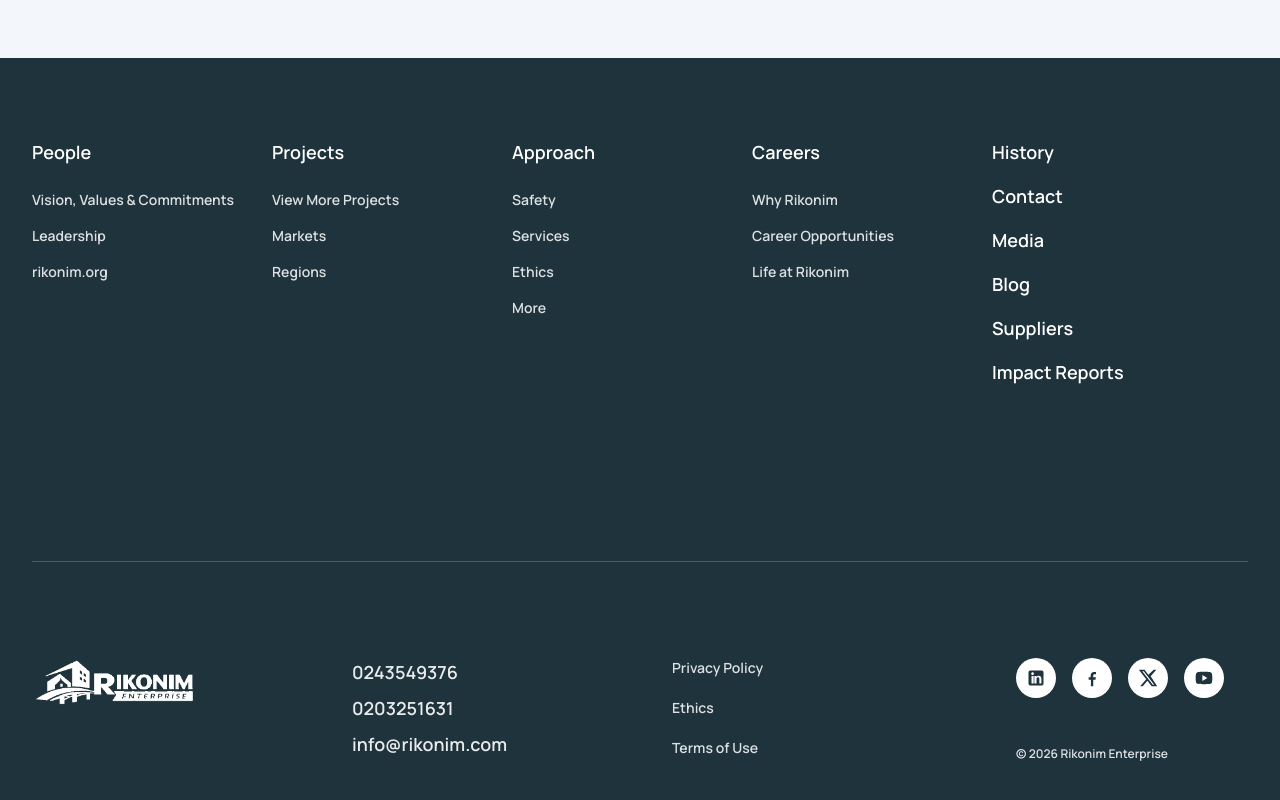
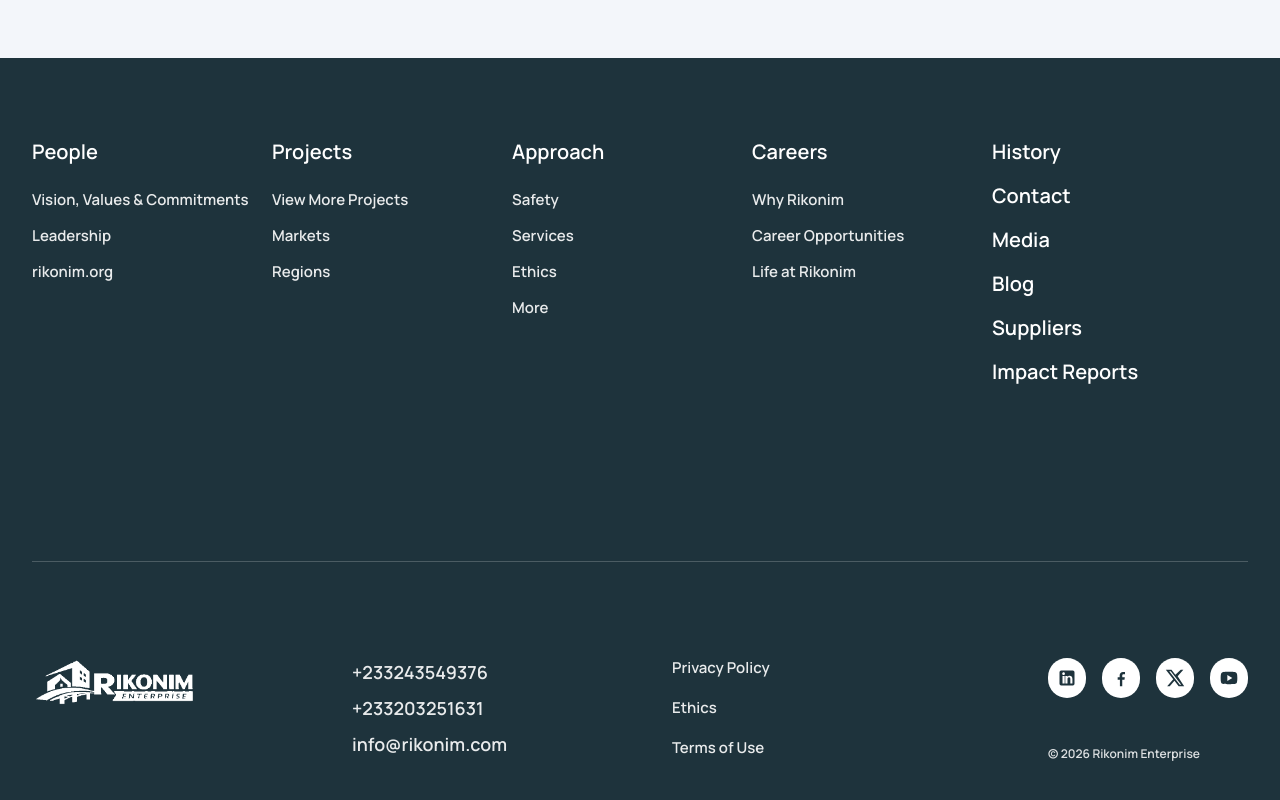
Before and after one commit to chillboy0101/rikonim-enterprise, a Next.js app: page / in a window 1280 px wide. Shown: the part 4224-5024 px from the top of the page. Built offline with nearby package versions, Linux system fonts and the light colour scheme; no server answers.

Commit message:
Footer: sharper text, +233 phones, social alignment

```diff
--- a/content/settings/site.json
+++ b/content/settings/site.json
@@ -103,7 +103,7 @@
     }
   ],
   "contact": {
-    "phone": "0243549376 / 0203251631",
+    "phone": "+233243549376 / +233203251631",
     "email": "info@rikonim.com",
     "headOffice": "Accra, Ghana",
     "addressLines": [
--- a/src/components/SiteFooter.tsx
+++ b/src/components/SiteFooter.tsx
@@ -10,7 +10,7 @@
     .filter(Boolean);
 
   return (
-    <footer className="bg-brand-blueDark text-white">
+    <footer className="bg-brand-blueDark text-white subpixel-antialiased">
       <Container className="flex min-h-screen flex-col">
         <div className="grid gap-y-14 pt-20 md:grid-cols-12 md:gap-x-16">
           <nav
@@ -18,10 +18,10 @@
             aria-label="footer navigation"
           >
             <div>
-              <Link href="/about" className="footer-link text-base font-semibold md:text-lg">
+              <Link href="/about" className="footer-link text-base font-semibold md:text-xl">
                 People
               </Link>
-              <div className="mt-6 flex flex-col gap-4 text-sm font-semibold text-white/85">
+              <div className="mt-6 flex flex-col gap-4 text-sm font-semibold text-white/90 md:text-[15px]">
                 <Link href="/about" className="footer-link hover:text-white md:whitespace-nowrap">
                   Vision, Values &amp; Commitments
                 </Link>
@@ -35,10 +35,10 @@
             </div>
 
             <div>
-              <Link href="/projects" className="footer-link text-base font-semibold md:text-lg">
+              <Link href="/projects" className="footer-link text-base font-semibold md:text-xl">
                 Projects
               </Link>
-              <div className="mt-6 flex flex-col gap-4 text-sm font-semibold text-white/85">
+              <div className="mt-6 flex flex-col gap-4 text-sm font-semibold text-white/90 md:text-[15px]">
                 <Link href="/projects" className="footer-link hover:text-white">
                   View More Projects
                 </Link>
@@ -52,10 +52,10 @@
             </div>
 
             <div>
-              <Link href="/about" className="footer-link text-base font-semibold md:text-lg">
+              <Link href="/about" className="footer-link text-base font-semibold md:text-xl">
                 Approach
               </Link>
-              <div className="mt-6 flex flex-col gap-4 text-sm font-semibold text-white/85">
+              <div className="mt-6 flex flex-col gap-4 text-sm font-semibold text-white/90 md:text-[15px]">
                 <Link href="/about" className="footer-link hover:text-white">
                   Safety
                 </Link>
@@ -72,10 +72,10 @@
             </div>
 
             <div>
-              <Link href="/careers" className="footer-link text-base font-semibold md:text-lg">
+              <Link href="/careers" className="footer-link text-base font-semibold md:text-xl">
                 Careers
               </Link>
-              <div className="mt-6 flex flex-col gap-4 text-sm font-semibold text-white/85">
+              <div className="mt-6 flex flex-col gap-4 text-sm font-semibold text-white/90 md:text-[15px]">
                 <Link href="/careers" className="footer-link hover:text-white">
                   Why Rikonim
                 </Link>
@@ -90,7 +90,7 @@
           </nav>
 
           <div className="md:col-span-3">
-            <div className="flex flex-col gap-4 text-base font-semibold md:text-lg">
+            <div className="flex flex-col gap-4 text-base font-semibold md:text-xl">
               <Link href="/history" className="footer-link hover:text-white/90">
                 History
               </Link>
@@ -142,7 +142,7 @@
           </div>
 
           <div className="md:col-span-3">
-            <nav className="flex flex-col gap-5 text-sm font-semibold text-white/85" aria-label="legal navigation">
+            <nav className="flex flex-col gap-5 text-sm font-semibold text-white/90 md:text-[15px]" aria-label="legal navigation">
               <Link className="footer-link hover:text-white" href="/privacy-policy">
                 Privacy Policy
               </Link>
@@ -155,7 +155,7 @@
             </nav>
           </div>
 
-          <div className="flex flex-col md:col-span-3 md:pl-6">
+          <div className="flex flex-col md:col-span-3 md:pl-14">
             <div className="flex items-center gap-4">
               <a
                 className="inline-flex h-10 w-10 items-center justify-center rounded-full bg-white text-brand-blueDark transition hover:bg-white/85"
--- a/src/lib/site.ts
+++ b/src/lib/site.ts
@@ -113,7 +113,7 @@
     }
   ],
   contact: {
-    phone: '0243549376 / 0203251631',
+    phone: '+233243549376 / +233203251631',
     email: 'info@rikonim.com',
     headOffice: 'Accra, Ghana',
     addressLines: ['Accra, Ghana'],
```
